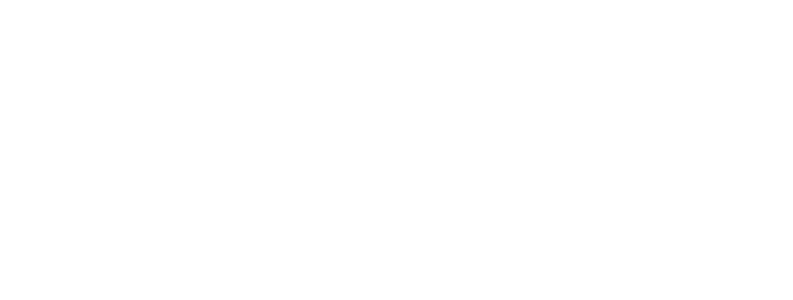
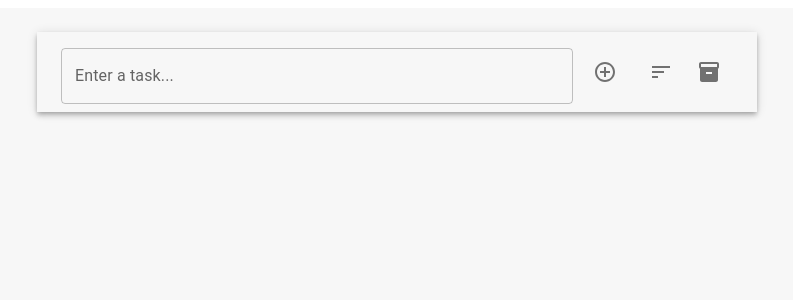
Before and after one commit to TazDeCoder/to-do-app, a React (Create React App) app: page / in a window 1280 px wide. Shown: the top 300 px of the page, without its empty margins (243-1036 px from the left). Built offline with nearby package versions, Linux system fonts and the light colour scheme.

Commit message:
Update App component
Added components to build app ui

```diff
--- a/src/App.tsx
+++ b/src/App.tsx
@@ -1,7 +1,19 @@
 import React from "react";
 
+import Wrapper from "./components/UI/Wrapper";
+import TodoAppBar from "./components/TodoAppBar/TodoAppBar";
+import Todos from "./components/Todos/Todos";
+import Todo from "./models/todo";
+
 function App() {
-  return <div></div>;
+  const newTodoHandler = (newTodo: Todo) => {};
+
+  return (
+    <Wrapper>
+      <TodoAppBar onNewTodo={newTodoHandler} />
+      <Todos todos={[]} />
+    </Wrapper>
+  );
 }
 
 export default App;
```
